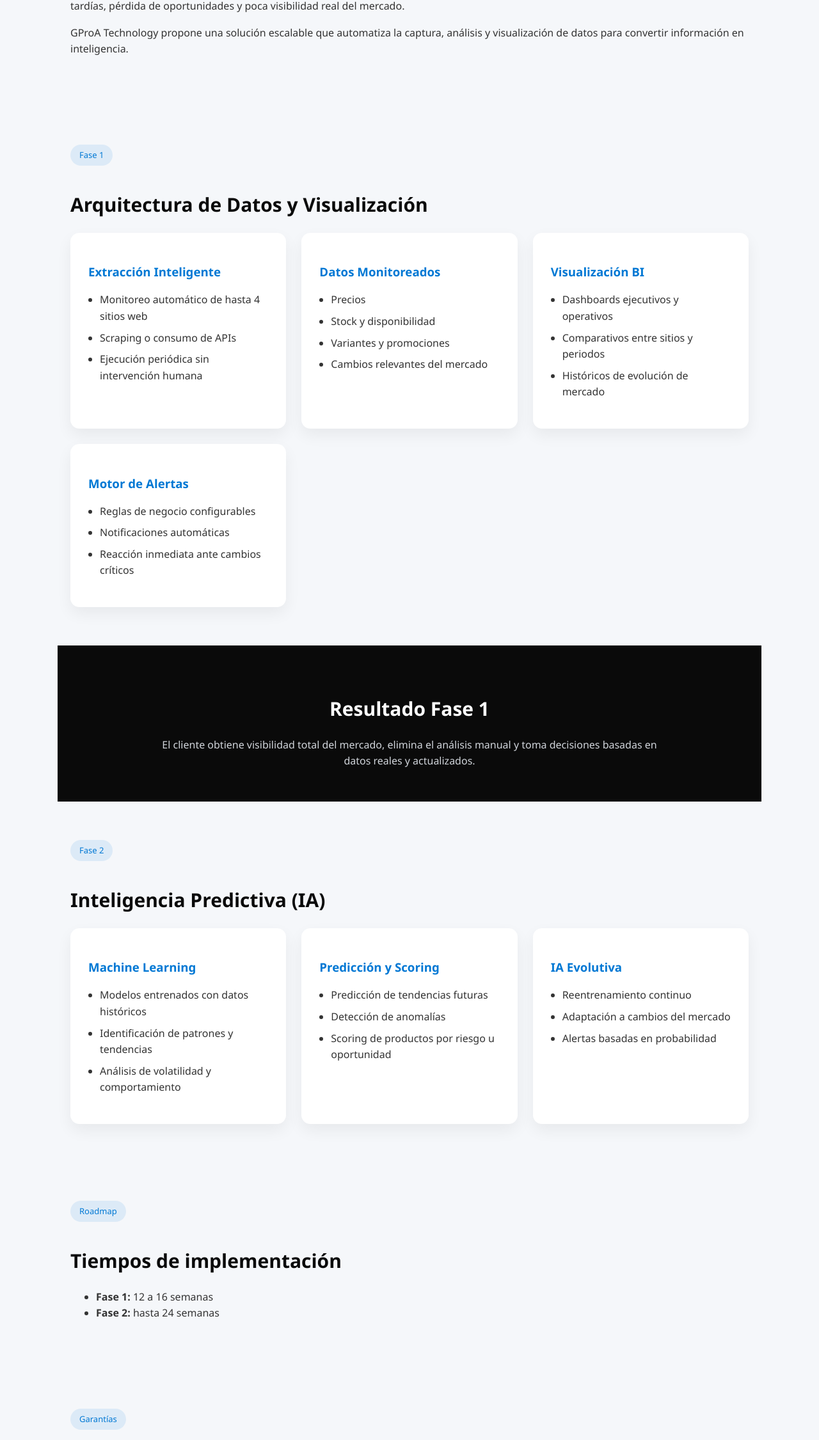
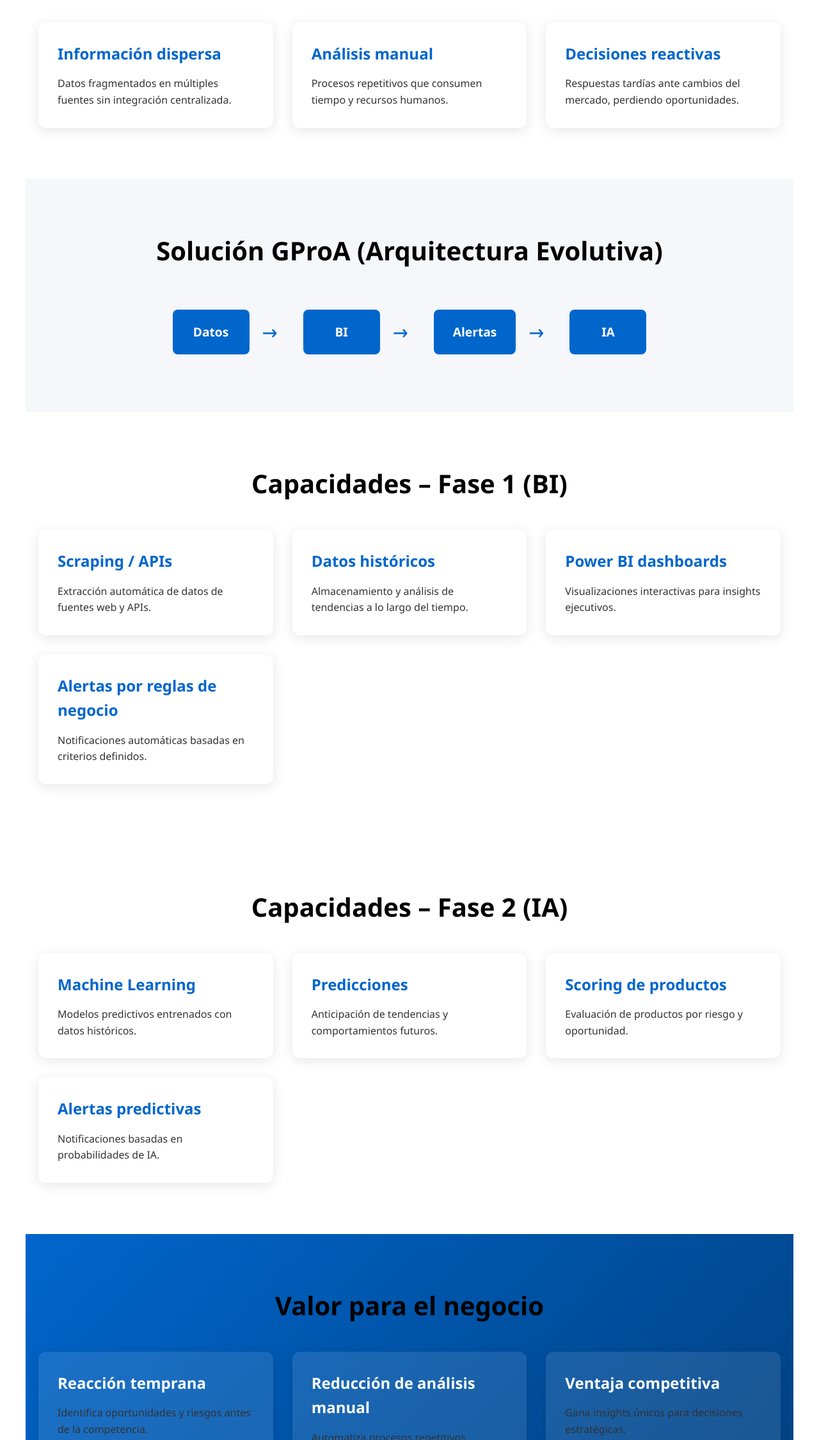
Before and after one commit to gproatechnology/GProA_IBM_AnalisisIAecommerce, a plain HTML site: page index.html in a window 1280 px wide. Shown: the part 549-2800 px from the top of the page at 64% size. Drawn offline with Linux system fonts and the light colour scheme.

Commit message:
Implementación completa de landing page corporativa para GProA Technology
- Landing page con secciones: Hero, Problema, Solución (diagrama HTML/CSS), Capacidades Fase 1 y 2, Valor, Roadmap, Footer
- Estilos corporativos inspirados en IBM: negro, azul, blanco
- Diseño responsive para desktop, tablet y mobile
- Animaciones suaves: hover y fade-in on scroll
- Variables CSS para colores de marca
- Código limpio, comentado y escalable
- Documentación completa en README.md

```diff
--- /dev/null
+++ b/css/styles.css
@@ -0,0 +1,272 @@
+/* Variables CSS para colores de marca */
+:root {
+  --primary-black: #000000;
+  --primary-blue: #0066CC;
+  --primary-white: #FFFFFF;
+  --bg-light: #F5F7FA;
+  --text-main: #333333;
+  --text-muted: #666666;
+  --accent: #00C2FF;
+  --shadow: rgba(0, 0, 0, 0.1);
+}
+
+/* Reset y base */
+* {
+  box-sizing: border-box;
+  margin: 0;
+  padding: 0;
+}
+
+body {
+  font-family: 'Segoe UI', Tahoma, Geneva, Verdana, sans-serif;
+  line-height: 1.6;
+  color: var(--text-main);
+  background-color: var(--primary-white);
+}
+
+/* Hero */
+.hero {
+  background: linear-gradient(135deg, var(--primary-black), #111827);
+  color: var(--primary-white);
+  padding: 100px 20px;
+  text-align: center;
+  min-height: 50vh;
+  display: flex;
+  align-items: center;
+  justify-content: center;
+}
+
+.hero-content h1 {
+  font-size: 3rem;
+  margin-bottom: 20px;
+  font-weight: 700;
+}
+
+.hero-content p {
+  font-size: 1.25rem;
+  color: var(--accent);
+  max-width: 800px;
+  margin: 0 auto;
+}
+
+/* Secciones generales */
+.section {
+  padding: 80px 20px;
+  max-width: 1200px;
+  margin: 0 auto;
+}
+
+.section h2 {
+  font-size: 2.5rem;
+  color: var(--primary-black);
+  margin-bottom: 40px;
+  text-align: center;
+  font-weight: 600;
+}
+
+.container {
+  max-width: 1200px;
+  margin: 0 auto;
+}
+
+/* Grid para cards */
+.grid {
+  display: grid;
+  grid-template-columns: repeat(auto-fit, minmax(300px, 1fr));
+  gap: 30px;
+}
+
+.card {
+  background: var(--primary-white);
+  border-radius: 12px;
+  padding: 30px;
+  box-shadow: 0 4px 20px var(--shadow);
+  transition: transform 0.3s ease, box-shadow 0.3s ease;
+}
+
+.card:hover {
+  transform: translateY(-5px);
+  box-shadow: 0 8px 30px var(--shadow);
+}
+
+.card h3 {
+  color: var(--primary-blue);
+  margin-bottom: 15px;
+  font-size: 1.5rem;
+  font-weight: 600;
+}
+
+.card p {
+  color: var(--text-main);
+}
+
+/* Diagrama en Solución */
+.solucion-bg {
+  background-color: var(--bg-light);
+}
+
+.diagrama {
+  display: flex;
+  justify-content: center;
+  align-items: center;
+  flex-wrap: wrap;
+  margin-top: 50px;
+}
+
+.diagrama-item {
+  display: flex;
+  align-items: center;
+  margin: 10px;
+}
+
+.diagrama-box {
+  background: var(--primary-blue);
+  color: var(--primary-white);
+  padding: 20px 30px;
+  border-radius: 8px;
+  font-weight: 600;
+  font-size: 1.2rem;
+  text-align: center;
+  min-width: 120px;
+}
+
+.arrow {
+  font-size: 2rem;
+  color: var(--primary-blue);
+  margin: 0 20px;
+}
+
+/* Valor sección */
+.valor-bg {
+  background: linear-gradient(135deg, var(--primary-blue), #004080);
+  color: var(--primary-white);
+}
+
+.valor-bg .card {
+  background: rgba(255, 255, 255, 0.1);
+  color: var(--primary-white);
+  backdrop-filter: blur(10px);
+}
+
+.valor-bg .card h3 {
+  color: var(--primary-white);
+}
+
+/* Roadmap */
+.roadmap-container {
+  display: flex;
+  justify-content: center;
+  gap: 50px;
+  flex-wrap: wrap;
+}
+
+.roadmap-item {
+  background: var(--primary-white);
+  border-radius: 12px;
+  padding: 30px;
+  box-shadow: 0 4px 20px var(--shadow);
+  text-align: center;
+  min-width: 250px;
+}
+
+.roadmap-item h3 {
+  color: var(--primary-blue);
+  margin-bottom: 10px;
+  font-size: 1.5rem;
+}
+
+.roadmap-item p {
+  font-weight: 600;
+  color: var(--primary-black);
+  margin-bottom: 15px;
+}
+
+.roadmap-item ul {
+  list-style: none;
+  padding: 0;
+}
+
+.roadmap-item li {
+  margin-bottom: 5px;
+  color: var(--text-muted);
+}
+
+/* Footer */
+.footer {
+  background: var(--primary-black);
+  color: var(--text-muted);
+  text-align: center;
+  padding: 40px 20px;
+}
+
+.footer p {
+  margin: 0;
+  font-size: 1rem;
+}
+
+/* Animaciones fade-in */
+.fade-in {
+  opacity: 0;
+  transform: translateY(20px);
+  transition: opacity 0.6s ease, transform 0.6s ease;
+}
+
+.fade-in.visible {
+  opacity: 1;
+  transform: translateY(0);
+}
+
+/* Responsive */
+@media (max-width: 768px) {
+  .hero-content h1 {
+    font-size: 2rem;
+  }
+
+  .hero-content p {
+    font-size: 1rem;
+  }
+
+  .section {
+    padding: 60px 20px;
+  }
+
+  .section h2 {
+    font-size: 2rem;
+  }
+
+  .grid {
+    grid-template-columns: 1fr;
+  }
+
+  .diagrama {
+    flex-direction: column;
+  }
+
+  .diagrama-item {
+    margin: 5px 0;
+  }
+
+  .arrow {
+    margin: 10px 0;
+  }
+
+  .roadmap-container {
+    flex-direction: column;
+    gap: 20px;
+  }
+}
+
+@media (max-width: 480px) {
+  .hero {
+    padding: 60px 20px;
+  }
+
+  .card {
+    padding: 20px;
+  }
+
+  .diagrama-box {
+    padding: 15px 20px;
+    font-size: 1rem;
+  }
+}
--- a/index.html
+++ b/index.html
@@ -1,260 +1,166 @@
 <!DOCTYPE html>
 <html lang="es">
 <head>
-  <meta charset="UTF-8" />
-  <title>GProA Technology | Plataforma de Inteligencia de Mercado</title>
-  <meta name="viewport" content="width=device-width, initial-scale=1.0" />
-
-  <style>
-    :root {
-      --primary: #0A0A0A;
-      --secondary: #0078D4;
-      --accent: #00C2FF;
-      --bg-light: #F5F7FA;
-      --text-main: #333333;
-      --text-muted: #666666;
-      --white: #FFFFFF;
-    }
-
-    * {
-      box-sizing: border-box;
-      font-family: "Segoe UI", Inter, Arial, sans-serif;
-    }
-
-    body {
-      margin: 0;
-      background-color: var(--bg-light);
-      color: var(--text-main);
-      line-height: 1.6;
-    }
-
-    header {
-      background: linear-gradient(135deg, #0A0A0A, #111827);
-      color: var(--white);
-      padding: 80px 20px;
-      text-align: center;
-    }
-
-    header h1 {
-      font-size: 42px;
-      margin-bottom: 10px;
-    }
-
-    header p {
-      font-size: 18px;
-      color: var(--accent);
-      max-width: 800px;
-      margin: auto;
-    }
-
-    section {
-      max-width: 1100px;
-      margin: auto;
-      padding: 60px 20px;
-    }
-
-    h2 {
-      color: var(--primary);
-      font-size: 30px;
-      margin-bottom: 20px;
-    }
-
-    h3 {
-      color: var(--secondary);
-      margin-bottom: 10px;
-    }
-
-    .grid {
-      display: grid;
-      grid-template-columns: repeat(auto-fit, minmax(280px, 1fr));
-      gap: 24px;
-    }
-
-    .card {
-      background: var(--white);
-      border-radius: 14px;
-      padding: 28px;
-      box-shadow: 0 10px 25px rgba(0,0,0,0.06);
-    }
-
-    .card ul {
-      padding-left: 18px;
-    }
-
-    .card li {
-      margin-bottom: 8px;
-    }
-
-    .highlight {
-      background-color: var(--primary);
-      color: var(--white);
-      padding: 50px 20px;
-      text-align: center;
-    }
-
-    .highlight h2 {
-      color: var(--white);
-    }
-
-    .highlight p {
-      color: #d1d5db;
-      max-width: 800px;
-      margin: auto;
-    }
-
-    footer {
-      background-color: #020617;
-      color: #9ca3af;
-      text-align: center;
-      padding: 30px;
-      font-size: 14px;
-    }
-
-    .badge {
-      display: inline-block;
-      background: rgba(0,120,212,0.1);
-      color: var(--secondary);
-      padding: 6px 14px;
-      border-radius: 20px;
-      font-size: 13px;
-      margin-bottom: 12px;
-    }
-  </style>
+  <meta charset="UTF-8">
+  <meta name="viewport" content="width=device-width, initial-scale=1.0">
+  <title>GProA Technology | Análisis IA eCommerce</title>
+  <link rel="stylesheet" href="css/styles.css">
 </head>
-
 <body>
-
-<header>
-  <h1>Plataforma de Inteligencia de Mercado</h1>
-  <p>
-    Arquitectura evolutiva que transforma datos crudos del mercado en
-    decisiones estratégicas y predicciones accionables.
-  </p>
-</header>
-
-<section>
-  <span class="badge">Visión</span>
-  <h2>El problema que resolvemos</h2>
-  <p>
-    Las organizaciones cuentan con grandes volúmenes de información dispersa,
-    análisis manuales y procesos reactivos. Esto genera decisiones tardías,
-    pérdida de oportunidades y poca visibilidad real del mercado.
-  </p>
-  <p>
-    GProA Technology propone una solución escalable que automatiza la captura,
-    análisis y visualización de datos para convertir información en inteligencia.
-  </p>
+  <!-- Home / Hero -->
+  <section id="hero" class="hero">
+    <div class="hero-content">
+      <h1>De datos crudos a inteligencia accionable</h1>
+      <p>Transforma información dispersa en decisiones estratégicas con IA aplicada al eCommerce</p>
+    </div>
   </section>
 
-<section>
-  <span class="badge">Fase 1</span>
-  <h2>Arquitectura de Datos y Visualización</h2>
-
+  <!-- Sección: Problema del mercado -->
+  <section id="problema" class="section">
+    <div class="container">
+      <h2>Problema del mercado</h2>
       <div class="grid">
         <div class="card">
-      <h3>Extracción Inteligente</h3>
-      <ul>
-        <li>Monitoreo automático de hasta 4 sitios web</li>
-        <li>Scraping o consumo de APIs</li>
-        <li>Ejecución periódica sin intervención humana</li>
-      </ul>
+          <h3>Información dispersa</h3>
+          <p>Datos fragmentados en múltiples fuentes sin integración centralizada.</p>
         </div>
-
         <div class="card">
-      <h3>Datos Monitoreados</h3>
-      <ul>
-        <li>Precios</li>
-        <li>Stock y disponibilidad</li>
-        <li>Variantes y promociones</li>
-        <li>Cambios relevantes del mercado</li>
-      </ul>
+          <h3>Análisis manual</h3>
+          <p>Procesos repetitivos que consumen tiempo y recursos humanos.</p>
         </div>
-
         <div class="card">
-      <h3>Visualización BI</h3>
-      <ul>
-        <li>Dashboards ejecutivos y operativos</li>
-        <li>Comparativos entre sitios y periodos</li>
-        <li>Históricos de evolución de mercado</li>
-      </ul>
+          <h3>Decisiones reactivas</h3>
+          <p>Respuestas tardías ante cambios del mercado, perdiendo oportunidades.</p>
         </div>
-
-    <div class="card">
-      <h3>Motor de Alertas</h3>
-      <ul>
-        <li>Reglas de negocio configurables</li>
-        <li>Notificaciones automáticas</li>
-        <li>Reacción inmediata ante cambios críticos</li>
-      </ul>
       </div>
     </div>
   </section>
 
-<section class="highlight">
-  <h2>Resultado Fase 1</h2>
-  <p>
-    El cliente obtiene visibilidad total del mercado, elimina el análisis manual
-    y toma decisiones basadas en datos reales y actualizados.
-  </p>
-</section>
-
-<section>
-  <span class="badge">Fase 2</span>
-  <h2>Inteligencia Predictiva (IA)</h2>
-
-  <div class="grid">
-    <div class="card">
-      <h3>Machine Learning</h3>
-      <ul>
-        <li>Modelos entrenados con datos históricos</li>
-        <li>Identificación de patrones y tendencias</li>
-        <li>Análisis de volatilidad y comportamiento</li>
-      </ul>
+  <!-- Sección: Solución GProA (Arquitectura Evolutiva) -->
+  <section id="solucion" class="section solucion-bg">
+    <div class="container">
+      <h2>Solución GProA (Arquitectura Evolutiva)</h2>
+      <div class="diagrama">
+        <div class="diagrama-item">
+          <div class="diagrama-box">Datos</div>
+          <span class="arrow">→</span>
         </div>
-
-    <div class="card">
-      <h3>Predicción y Scoring</h3>
-      <ul>
-        <li>Predicción de tendencias futuras</li>
-        <li>Detección de anomalías</li>
-        <li>Scoring de productos por riesgo u oportunidad</li>
-      </ul>
+        <div class="diagrama-item">
+          <div class="diagrama-box">BI</div>
+          <span class="arrow">→</span>
         </div>
-
-    <div class="card">
-      <h3>IA Evolutiva</h3>
-      <ul>
-        <li>Reentrenamiento continuo</li>
-        <li>Adaptación a cambios del mercado</li>
-        <li>Alertas basadas en probabilidad</li>
-      </ul>
+        <div class="diagrama-item">
+          <div class="diagrama-box">Alertas</div>
+          <span class="arrow">→</span>
+        </div>
+        <div class="diagrama-item">
+          <div class="diagrama-box">IA</div>
+        </div>
       </div>
     </div>
   </section>
 
-<section>
-  <span class="badge">Roadmap</span>
-  <h2>Tiempos de implementación</h2>
-  <ul>
-    <li><strong>Fase 1:</strong> 12 a 16 semanas</li>
-    <li><strong>Fase 2:</strong> hasta 24 semanas</li>
-  </ul>
+  <!-- Sección: Capacidades – Fase 1 (BI) -->
+  <section id="fase1" class="section">
+    <div class="container">
+      <h2>Capacidades – Fase 1 (BI)</h2>
+      <div class="grid">
+        <div class="card">
+          <h3>Scraping / APIs</h3>
+          <p>Extracción automática de datos de fuentes web y APIs.</p>
+        </div>
+        <div class="card">
+          <h3>Datos históricos</h3>
+          <p>Almacenamiento y análisis de tendencias a lo largo del tiempo.</p>
+        </div>
+        <div class="card">
+          <h3>Power BI dashboards</h3>
+          <p>Visualizaciones interactivas para insights ejecutivos.</p>
+        </div>
+        <div class="card">
+          <h3>Alertas por reglas de negocio</h3>
+          <p>Notificaciones automáticas basadas en criterios definidos.</p>
+        </div>
+      </div>
+    </div>
   </section>
 
-<section>
-  <span class="badge">Garantías</span>
-  <h2>Seguridad y acompañamiento</h2>
-  <ul>
-    <li>Soporte correctivo y preventivo</li>
-    <li>Ajustes ante cambios estructurales en los sitios</li>
-    <li>Confidencialidad total de la información</li>
-    <li>Propiedad intelectual definida contractualmente</li>
-  </ul>
+  <!-- Sección: Capacidades – Fase 2 (IA) -->
+  <section id="fase2" class="section">
+    <div class="container">
+      <h2>Capacidades – Fase 2 (IA)</h2>
+      <div class="grid">
+        <div class="card">
+          <h3>Machine Learning</h3>
+          <p>Modelos predictivos entrenados con datos históricos.</p>
+        </div>
+        <div class="card">
+          <h3>Predicciones</h3>
+          <p>Anticipación de tendencias y comportamientos futuros.</p>
+        </div>
+        <div class="card">
+          <h3>Scoring de productos</h3>
+          <p>Evaluación de productos por riesgo y oportunidad.</p>
+        </div>
+        <div class="card">
+          <h3>Alertas predictivas</h3>
+          <p>Notificaciones basadas en probabilidades de IA.</p>
+        </div>
+      </div>
+    </div>
   </section>
 
-<footer>
-  © 2025 GProA Technology · Inteligencia aplicada al negocio
+  <!-- Sección: Valor para el negocio -->
+  <section id="valor" class="section valor-bg">
+    <div class="container">
+      <h2>Valor para el negocio</h2>
+      <div class="grid">
+        <div class="card">
+          <h3>Reacción temprana</h3>
+          <p>Identifica oportunidades y riesgos antes de la competencia.</p>
+        </div>
+        <div class="card">
+          <h3>Reducción de análisis manual</h3>
+          <p>Automatiza procesos repetitivos, liberando recursos.</p>
+        </div>
+        <div class="card">
+          <h3>Ventaja competitiva</h3>
+          <p>Gana insights únicos para decisiones estratégicas.</p>
+        </div>
+      </div>
+    </div>
+  </section>
+
+  <!-- Sección: Roadmap -->
+  <section id="roadmap" class="section">
+    <div class="container">
+      <h2>Roadmap</h2>
+      <div class="roadmap-container">
+        <div class="roadmap-item">
+          <h3>Fase 1</h3>
+          <p>12–16 semanas</p>
+          <ul>
+            <li>Implementación de BI y alertas</li>
+          </ul>
+        </div>
+        <div class="roadmap-item">
+          <h3>Fase 2</h3>
+          <p>20–24 semanas</p>
+          <ul>
+            <li>Integración de IA predictiva</li>
+          </ul>
+        </div>
+      </div>
+    </div>
+  </section>
+
+  <!-- Footer corporativo -->
+  <footer class="footer">
+    <div class="container">
+      <p>&copy; 2025 GProA Technology. Inteligencia aplicada al negocio.</p>
+    </div>
   </footer>
 
+  <script src="js/main.js"></script>
 </body>
 </html>
--- /dev/null
+++ b/js/main.js
@@ -0,0 +1,25 @@
+// Animaciones suaves: fade-in on scroll
+document.addEventListener('DOMContentLoaded', function() {
+  const sections = document.querySelectorAll('.section');
+
+  const observerOptions = {
+    threshold: 0.1,
+    rootMargin: '0px 0px -50px 0px'
+  };
+
+  const observer = new IntersectionObserver(function(entries) {
+    entries.forEach(entry => {
+      if (entry.isIntersecting) {
+        entry.target.classList.add('fade-in', 'visible');
+      }
+    });
+  }, observerOptions);
+
+  sections.forEach(section => {
+    section.classList.add('fade-in');
+    observer.observe(section);
+  });
+
+  // Animaciones hover adicionales si es necesario
+  // Los hover están manejados por CSS para mejor performance
+});
```
Also changed, not shown: README.md (added). Lines whose indentation alone changed are shown as unchanged.
